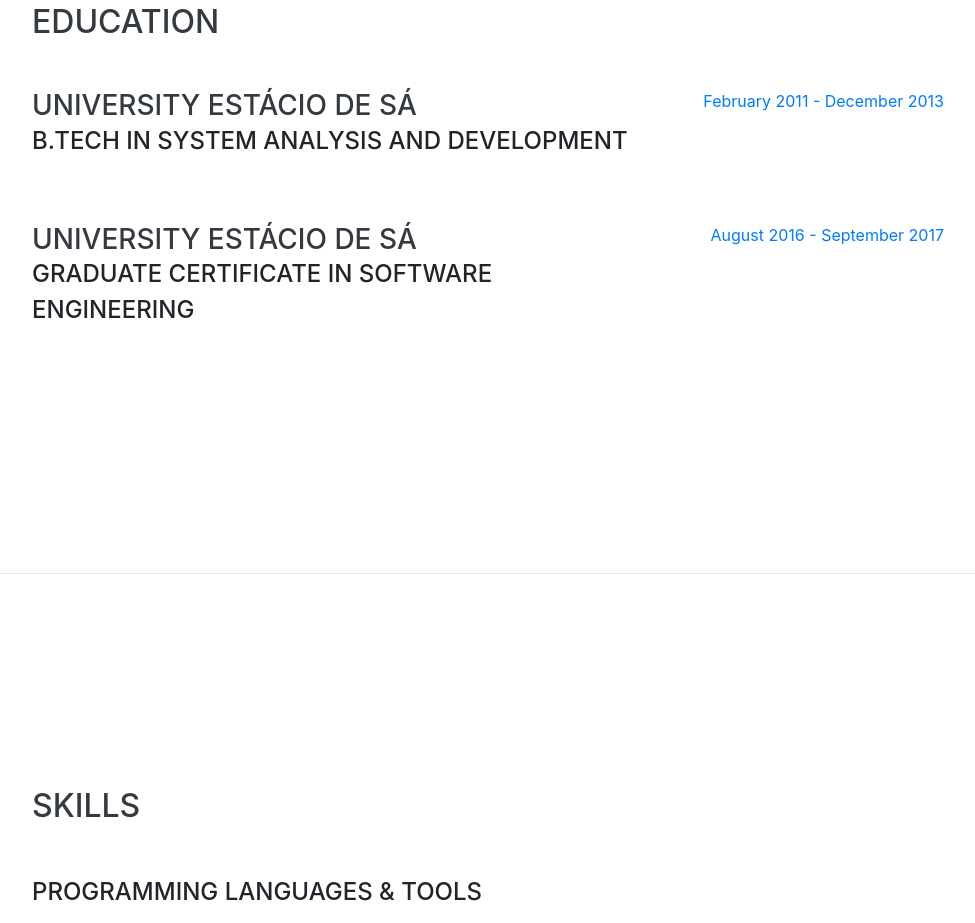
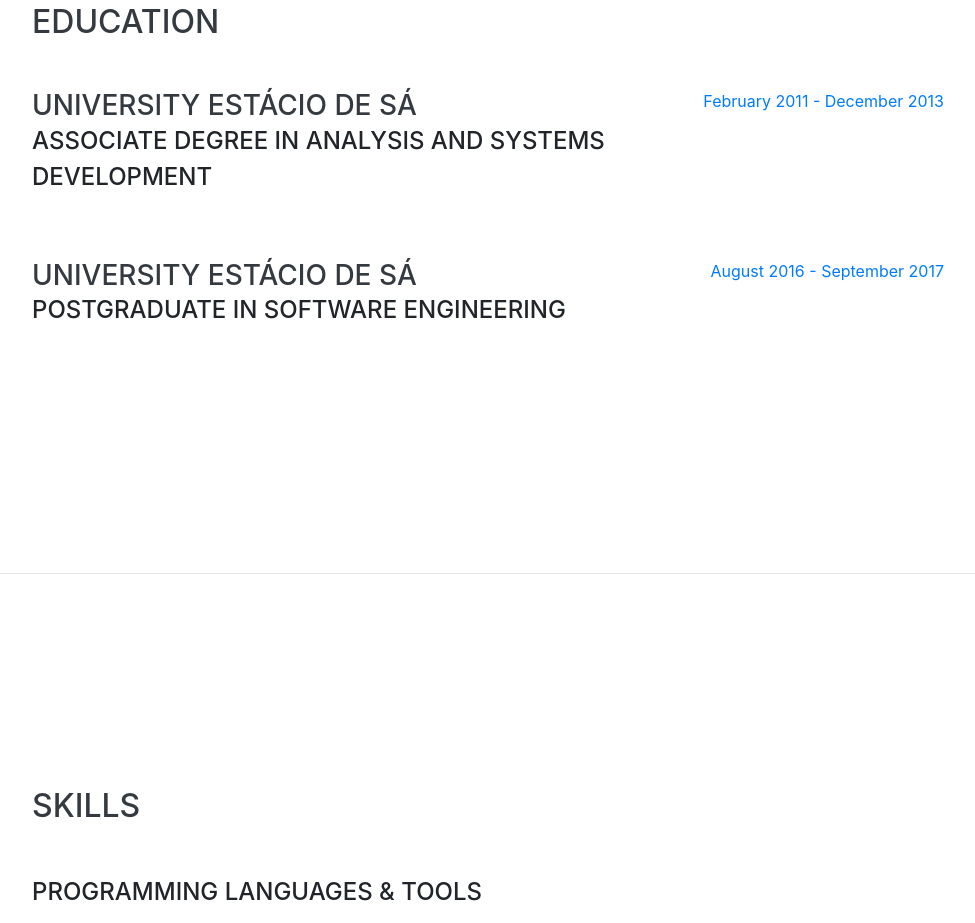
Before and after one commit to andersondebrito/resume, a website with bundled scripts: page index.html in a window 1280 px wide. Shown: the part 1879-2802 px from the top of the page, without its empty margins (288-1263 px from the left). Built offline with nearby package versions, Linux system fonts and the light colour scheme; a web font is replaced by a local one.

Commit message:
Education Update

```diff
--- a/index.html
+++ b/index.html
@@ -156,7 +156,7 @@
         <div class="resume-item d-flex flex-column flex-md-row justify-content-between mb-5">
           <div class="resume-content">
             <h3 class="mb-0">University Estácio de Sá</h3>
-            <div class="subheading mb-3">B.Tech in System Analysis and Development</div>
+            <div class="subheading mb-3">Associate Degree in Analysis and systems development</div>
           </div>
           <div class="resume-date text-md-right">
             <span class="text-primary">February 2011 - December 2013</span>
@@ -166,7 +166,7 @@
         <div class="resume-item d-flex flex-column flex-md-row justify-content-between">
           <div class="resume-content">
             <h3 class="mb-0">University Estácio de Sá</h3>
-            <div class="subheading mb-3">Graduate Certificate in Software Engineering</div>
+            <div class="subheading mb-3">Postgraduate in Software Engineering</div>
           </div>
           <div class="resume-date text-md-right">
             <span class="text-primary">August 2016 - September 2017</span>
```
